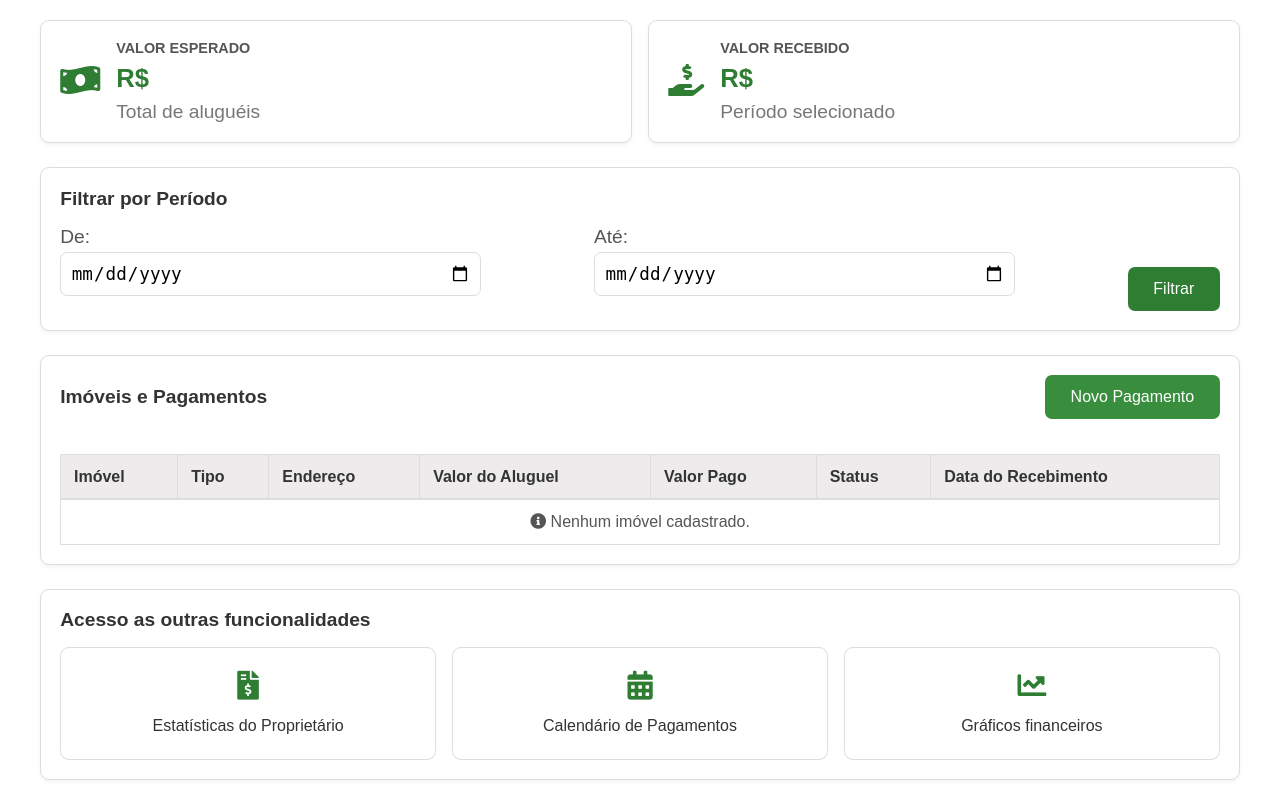
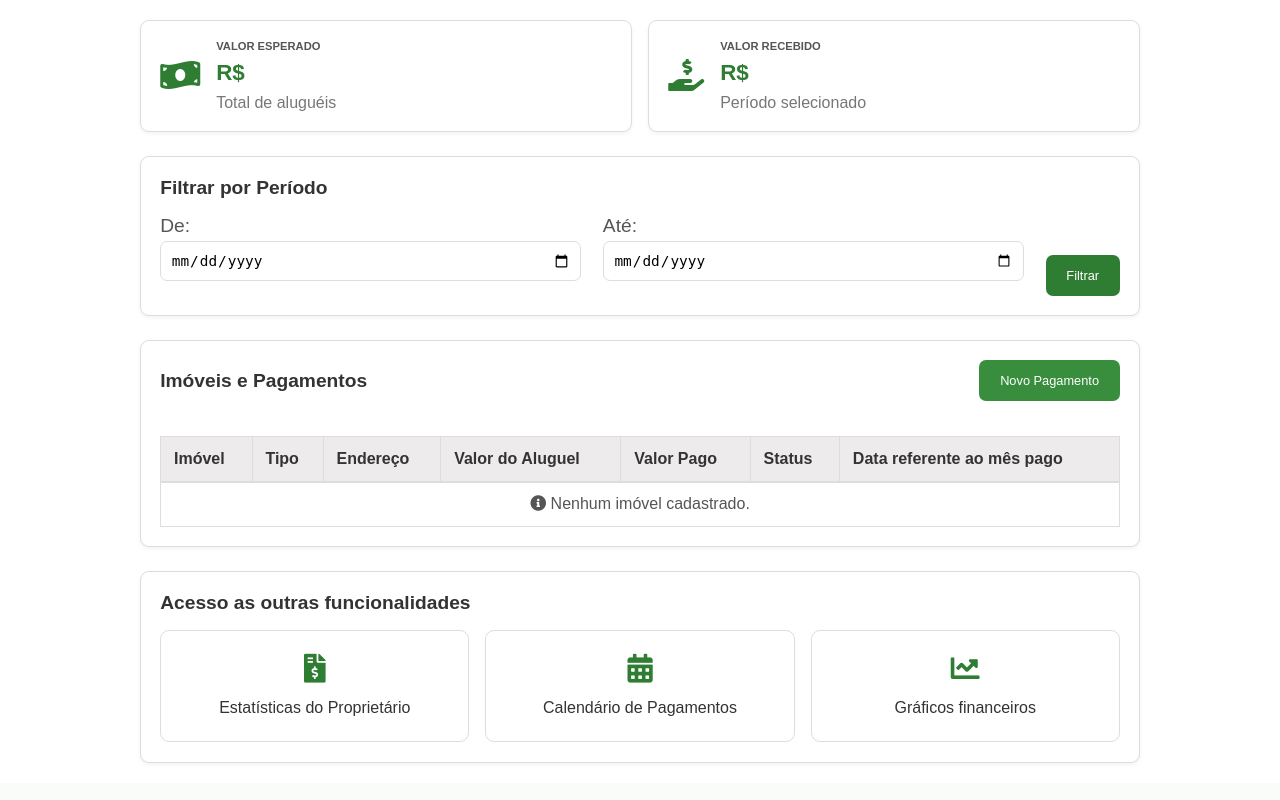
Before and after one commit to Swampertian/Moovin, a Django app: template Backend/templates/owner/statistics.html in a window 1280 px wide. Shown: the part 74-874 px from the top of the page. After the commit the page ends 837 px from the top, so only its background shows below. Run offline with Django 5.2, Linux system fonts and the light colour scheme; the template is opened without the code that fills it, so the values that code supplies are empty.

Commit message:
Finalizando os relatorios

```diff
--- a/Backend/owner/views.py
+++ b/Backend/owner/views.py
@@ -350,7 +350,7 @@
         property_types = properties.values_list('property_type', flat=True).distinct()
         revenue_by_property_type = []
         for prop_type in property_types:
-            if not prop_type:  # Skip if property type is None
+            if not prop_type:
                 continue
 
             prop_payments = Payment.objects.filter(
@@ -364,7 +364,7 @@
             if total_revenue > 0:
                 revenue_by_property_type.append({
                     'property_type': prop_type if prop_type else 'Não Especificado',
-                    'revenue': int(total_revenue)  # Convertendo para inteiro para evitar problemas com decimais
+                    'revenue': int(total_revenue)
                 })
 
         # If no property types with revenue, add default
@@ -378,7 +378,6 @@
         context.update({
             'revenue_data': revenue_data,
             'revenue_by_property_type': revenue_by_property_type,
-            # Adicione estes dados processados para JavaScript
             'property_type_labels': [item['property_type'] for item in revenue_by_property_type],
             'property_type_values': [item['revenue'] for item in revenue_by_property_type],
         })
--- a/Backend/templates/base.html
+++ b/Backend/templates/base.html
@@ -9,7 +9,7 @@
         .navbar { background-color: #2e7d32; padding: 10px; display: flex; justify-content: space-between; align-items: center; color: white; }
         .navbar a { color: white; text-decoration: none; margin: 0 15px; }
         .navbar a:hover { text-decoration: underline; }
-        .container { padding: 20px; max-width: 1200px; margin: 0 auto; }
+        .container { padding: 20px; max-width: 1000px; margin: 0 auto; }
         table { width: 100%; border-collapse: collapse; margin-top: 20px; }
         table, th, td { border: 1px solid #ddd; }
         th, td { padding: 10px; text-align: left; }
--- a/Backend/templates/owner/statistics.html
+++ b/Backend/templates/owner/statistics.html
@@ -81,7 +81,7 @@
                         </div>
                     </div>
                     <div class="form-group">
-                        <label for="date_received">Data do Recebimento:</label>
+                        <label for="date_received">Data referente ao mês pago:</label>
                         <input type="date" id="date_received" name="date_received" required>
                     </div>
                 </div>
@@ -112,7 +112,7 @@
                         <th>Valor do Aluguel</th>
                         <th>Valor Pago</th>
                         <th>Status</th>
-                        <th>Data do Recebimento</th>
+                        <th>Data referente ao mês pago</th>
                     </tr>
                 </thead>
                 <tbody>
@@ -228,20 +228,20 @@
     }
 
     .card-content h2 {
-        font-size: 1.6rem;
+        font-size: 1.4rem;
         margin: 0.5rem 0;
         color: #2e7d32;
     }
 
     .card-content h3 {
-        font-size: 0.9rem;
+        font-size: 0.7rem;
         margin: 0;
         color: #555;
         text-transform: uppercase;
     }
 
     .card-content p {
-        font-size: 1.2rem;
+        font-size: 1.0rem;
         color: #777;
         margin: 0;
     }
@@ -291,7 +291,7 @@
         padding: 0.6rem;
         border: 1px solid #ddd;
         border-radius: 7px;
-        font-size: 1.1rem;
+        font-size: 0.9rem;
         width: 100%;
     }
 
@@ -323,7 +323,7 @@
     .register-payment-form .form-group select,
     .register-payment-form .form-group input {
         padding: 0.4rem; /* Reduced padding for smaller input fields */
-        font-size: 1.2rem; /* Slightly smaller font size */
+        font-size: 0.9rem; /* Slightly smaller font size */
         width: 100%; /* Ensure full width within the smaller container */
         box-sizing: border-box; /* Prevent padding from increasing width */
     }
@@ -334,7 +334,7 @@
 
     .register-payment-form .input-with-prefix .prefix {
         left: 8px; /* Adjusted for smaller input */
-        font-size: 1.0rem; /* Match font size */
+        font-size: 0.9rem; /* Match font size */
     }
 
     .register-payment-form .input-with-prefix input {
@@ -343,10 +343,10 @@
 
     /* Buttons */
     .btn {
-        padding: 0.8rem 1.6rem;
+        padding: 0.8rem 1.3rem;
         border: none;
         border-radius: 7px;
-        font-size: 1rem;
+        font-size: 0.8rem;
         cursor: pointer;
         display: inline-flex;
         align-items: center;
```
Also changed, not shown: Backend/templates/owner/charts.html (+4 -4 lines).
